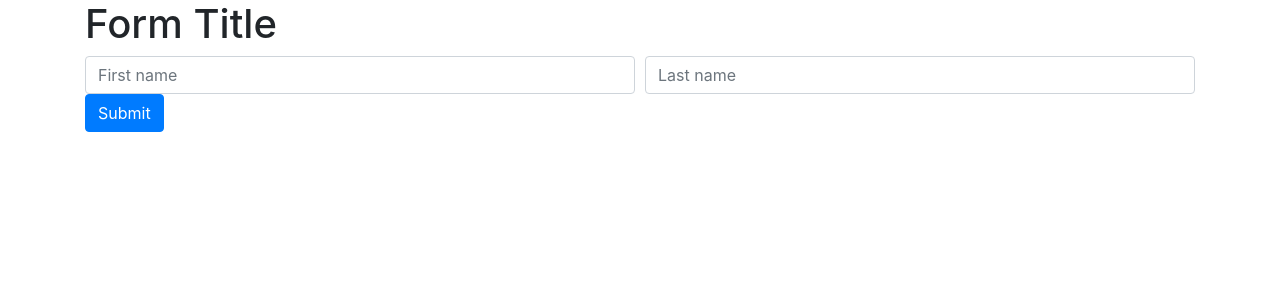
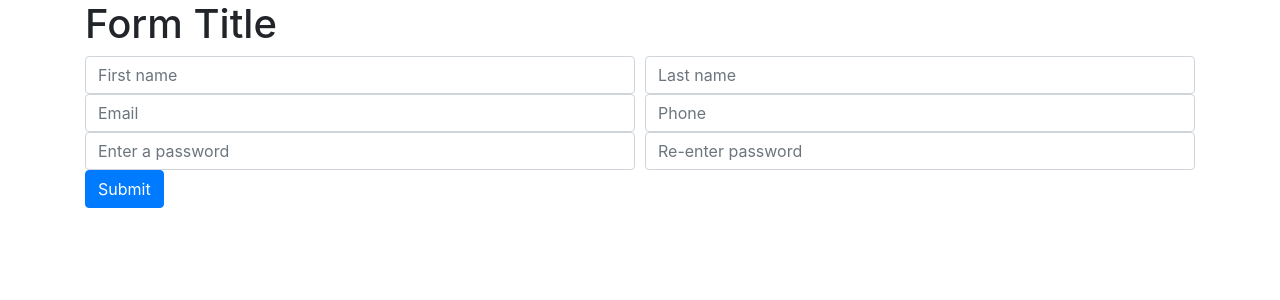
Before and after one commit to Chris-Fortier/ionnovate-form, a React (Create React App) app: page / in a window 1280 px wide. Shown: the top 300 px of the page. Built offline with nearby package versions, Linux system fonts and the light colour scheme.

Commit message:
first six fields look good

```diff
--- a/package.json
+++ b/package.json
@@ -7,6 +7,7 @@
     "@testing-library/react": "^9.5.0",
     "@testing-library/user-event": "^7.2.1",
     "classnames": "^2.2.6",
+    "lodash": "^4.17.20",
     "node-sass": "^4.14.1",
     "react": "^16.13.1",
     "react-dom": "^16.13.1",
--- a/src/components/pages/Form.js
+++ b/src/components/pages/Form.js
@@ -1,6 +1,7 @@
 import React from "react";
 import { withRouter } from "react-router-dom"; // a React element for linking
 import classnames from "classnames";
+import { isEqual } from "lodash";
 
 // const nflTeams = [
 //    {
@@ -13,11 +14,17 @@ import classnames from "classnames";
 //    },
 // ];
 
+// eslint-disable-next-line
+const EMAIL_REGEX = /^(([^<>()\[\]\\.,;:\s@"]+(\.[^<>()\[\]\\.,;:\s@"]+)*)|(".+"))@((\[[0-9]{1,3}\.[0-9]{1,3}\.[0-9]{1,3}\.[0-9]{1,3}\])|(([a-zA-Z\-0-9]+\.)+[a-zA-Z]{2,}))$/;
+const PHONE_REGEX = /^\D?(\d{3})\D?\D?(\d{3})\D?(\d{4})$/; // https://regexlib.com Laurence O'Donnell
+
 const defaultState = {
-   emailError: "",
-   passwordError: "",
    firstNameError: "",
    lastNameError: "",
+   emailError: "",
+   phoneError: "",
+   passwordError1: "",
+   passwordError2: "",
 };
 
 class Form extends React.Component {
@@ -26,24 +33,106 @@ class Form extends React.Component {
       this.state = defaultState;
    }
 
-   submitForm() {
+   validateForm() {
       console.log("Submitting form");
 
       // initialize errors to false
-      let hasErrors = false;
+      // let hasErrors = false;
       this.setState(defaultState);
 
+      // initialize the submission object
+      const submission = {};
+
       // check if they entered a first name
-      if (document.getElementById("first-name").value === "") {
+      const firstNameInput = document.getElementById("first-name").value;
+      if (firstNameInput === "") {
          this.setState({ firstNameError: "Please enter your first name" });
+      } else {
+         submission.firstName = firstNameInput;
       }
 
       // check if they entered a last name
-      if (document.getElementById("last-name").value === "") {
+      const lastNameInput = document.getElementById("last-name").value;
+      if (lastNameInput === "") {
          this.setState({ lastNameError: "Please enter your last name" });
+      } else {
+         submission.lastName = lastNameInput;
       }
 
-      // if no errors, submit form
+      // test email
+      const emailInput = document.getElementById("email").value.toLowerCase();
+      if (emailInput === "")
+         this.setState({
+            emailError: "Please enter your email address.",
+         });
+      else if (!EMAIL_REGEX.test(emailInput)) {
+         this.setState({
+            emailError: "Please enter a valid email address.",
+         });
+      } else {
+         submission.email = emailInput;
+      }
+
+      // test phone
+      const phoneInput = document.getElementById("phone").value;
+      if (phoneInput === "")
+         this.setState({
+            phoneError: "Please enter your phone number.",
+         });
+      else if (!PHONE_REGEX.test(phoneInput)) {
+         this.setState({
+            phoneError: "Please enter valid 10-digit phone number.",
+         });
+      } else {
+         submission.phone = phoneInput;
+      }
+
+      // test password
+      const passwordInput1 = document.getElementById("password-1").value;
+      const passwordInput2 = document.getElementById("password-2").value;
+      let passwordInput1Good = false;
+      let passwordInput2Good = false;
+      if (passwordInput1 === "")
+         this.setState({
+            passwordError1: "Please enter a password.",
+         });
+      else if (passwordInput1.length < 10) {
+         this.setState({
+            passwordError1:
+               "Your password must be at least 10 characters long.",
+         });
+      } else {
+         passwordInput1Good = true;
+      }
+
+      if (passwordInput2 === "") {
+         this.setState({
+            passwordError2: "Please re-enter your password.",
+         });
+      } else if (passwordInput1 !== passwordInput2) {
+         this.setState({
+            passwordError2: "Your password inputs do not match.",
+         });
+      } else {
+         passwordInput2Good = true;
+      }
+
+      if (passwordInput1Good && passwordInput2Good) {
+         submission.password = passwordInput1;
+      }
+
+      return submission;
+   }
+
+   async submit() {
+      const submission = await this.validateForm();
+
+      // if there are no errors, console log the submission
+      if (isEqual(this.state, defaultState)) {
+         console.log("Submission looks good", submission);
+      } else {
+         console.log("There were errors", this.state);
+      }
    }
 
    render() {
@@ -62,7 +151,9 @@ class Form extends React.Component {
                         placeholder="First name"
                         id="first-name"
                      />
-                     <div class="text-danger">{this.state.firstNameError}</div>
+                     <div className="text-danger">
+                        {this.state.firstNameError}
+                     </div>
                   </div>
                   <div className="col-12 col-sm-6 mb-3 mb-sm-0">
                      <input
@@ -74,7 +165,65 @@ class Form extends React.Component {
                         placeholder="Last name"
                         id="last-name"
                      />
-                     <div class="text-danger">{this.state.lastNameError}</div>
+                     <div className="text-danger">
+                        {this.state.lastNameError}
+                     </div>
+                  </div>
+               </div>
+               <div className="form-row">
+                  <div className="col-12 col-sm-6 mb-3 mb-sm-0">
+                     <input
+                        type="text"
+                        className={classnames({
+                           "form-control": true,
+                           "is-invalid": this.state.emailError,
+                        })}
+                        placeholder="Email"
+                        id="email"
+                     />
+                     <div className="text-danger">{this.state.emailError}</div>
+                  </div>
+                  <div className="col-12 col-sm-6 mb-3 mb-sm-0">
+                     <input
+                        type="text"
+                        className={classnames({
+                           "form-control": true,
+                           "is-invalid": this.state.phoneError,
+                        })}
+                        placeholder="Phone"
+                        id="phone"
+                     />
+                     <div className="text-danger">{this.state.phoneError}</div>
+                  </div>
+               </div>
+               <div className="form-row">
+                  <div className="col-12 col-sm-6 mb-3 mb-sm-0">
+                     <input
+                        type="password"
+                        className={classnames({
+                           "form-control": true,
+                           "is-invalid": this.state.passwordError1,
+                        })}
+                        placeholder="Enter a password"
+                        id="password-1"
+                     />
+                     <div className="text-danger">
+                        {this.state.passwordError1}
+                     </div>
+                  </div>
+                  <div className="col-12 col-sm-6 mb-3 mb-sm-0">
+                     <input
+                        type="password"
+                        className={classnames({
+                           "form-control": true,
+                           "is-invalid": this.state.passwordError2,
+                        })}
+                        placeholder="Re-enter password"
+                        id="password-2"
+                     />
+                     <div className="text-danger">
+                        {this.state.passwordError2}
+                     </div>
                   </div>
                </div>
                {/* <div className="row">
@@ -147,7 +296,7 @@ class Form extends React.Component {
                   type="submit"
                   className="btn btn-primary"
                   onClick={() => {
-                     this.submitForm();
+                     this.submit();
                   }}
                >
                   Submit
```
